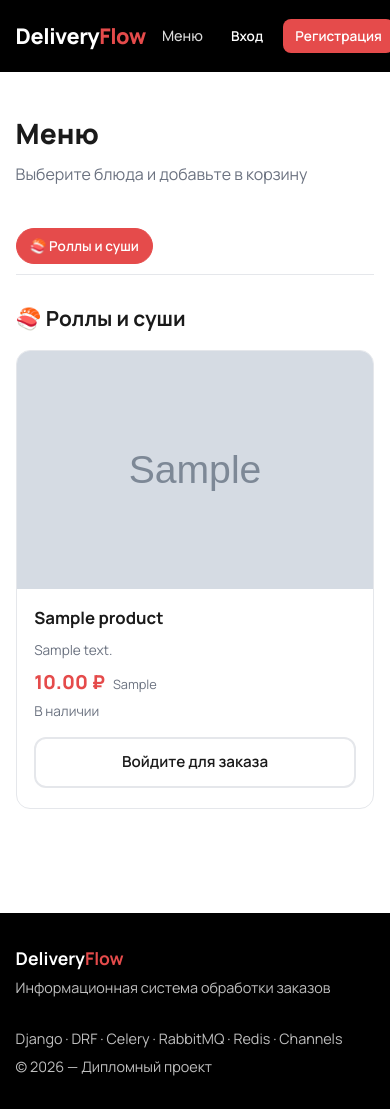
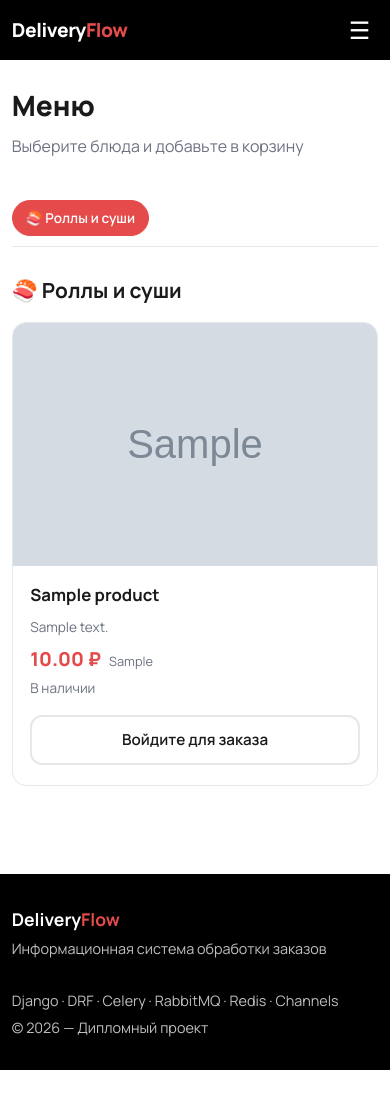
Before and after one commit to Swizerl/deliveryflow, a Django app: page /menu/ in a window 390 px wide. After the commit the page ends 1070 px from the top, so only its background shows below. Run offline with Django 5.2, Linux system fonts and the light colour scheme; tables that the repository leaves empty hold one stand-in row (values such as "Sample post"); grey boxes marked "Sample" are stand-in pictures; parts of the project's set-up code (start-up, migrations or seed data) failed here and were passed over.

Commit message:
Адаптивная вёрстка, обновления для деплоя

```diff
--- a/templates/base.html
+++ b/templates/base.html
@@ -309,16 +309,71 @@ tr:hover td { background: #fafafa; }
 .text-muted { color: var(--muted); }
 .mt-1 { margin-top: 1rem; } .mt-2 { margin-top: 2rem; }
 
+/* ── Mobile nav (бургер) ── */
+.nav-toggle { display: none; background: none; border: none; color: #fff; font-size: 1.5rem; line-height: 1; cursor: pointer; padding: .25rem .5rem; }
+.nav-auth { display: none; }
+
 /* ── Responsive ── */
-@media (max-width: 768px) {
+@media (max-width: 900px) {
+    .nav { gap: 1rem; font-size: .92rem; }
+}
+
+/* Точка переключения на мобильную раскладку (средний телефон и планшет в портрете) */
+@media (max-width: 820px) {
+    .header-inner { position: relative; gap: .5rem; min-height: 60px; }
+    .logo { font-size: 1.2rem; }
+    .nav-toggle { display: inline-flex; align-items: center; justify-content: center; }
+
+    /* Меню превращается в выпадающую панель под шапкой */
+    .nav {
+        position: absolute; top: 100%; left: 0; right: 0;
+        flex-direction: column; align-items: stretch; gap: 0;
+        background: var(--header);
+        border-top: 1px solid rgba(255,255,255,.12);
+        box-shadow: 0 14px 34px rgba(0,0,0,.4);
+        padding: .4rem 0 .8rem; display: none;
+    }
+    .nav.open { display: flex; }
+    .nav > a {
+        padding: .85rem 1.25rem; opacity: 1; width: 100%;
+        border-bottom: 1px solid rgba(255,255,255,.07);
+    }
+    .nav-cart { justify-content: space-between; }
+
+    /* Кнопки входа/выхода внутри мобильного меню */
+    .nav-auth { display: flex; flex-direction: column; gap: .5rem; padding: .85rem 1.25rem 0; }
+    .nav-auth .btn { width: 100%; }
+    .nav-auth .btn-ghost { border: 1px solid rgba(255,255,255,.3); }
+
+    /* В самой шапке кнопки входа/выхода прячем — они уехали в меню */
+    .header-actions .bar-auth { display: none; }
+
+    /* Раскладки в одну колонку */
     .cart-layout { grid-template-columns: 1fr; }
     .admin-layout { grid-template-columns: 1fr; }
     .timeline { flex-direction: column; }
-    .cart-item { grid-template-columns: 64px 1fr; }
     .footer-meta { text-align: left; }
+    .cart-summary { position: static; }
+
+    /* Колокольчик уведомлений не вылезает за экран */
+    .bell-dropdown { width: min(340px, calc(100vw - 24px)); }
+
+    /* Меньше воздуха на мобильном */
+    .page { padding: 1.5rem 0 3rem; }
+    .hero { padding: 3rem 0 2.5rem; }
+    .features { padding: 2.5rem 0; }
 }
-@media (max-width: 640px) {
-    .nav { gap: .75rem; font-size: .9rem; }
+
+/* Узкие телефоны */
+@media (max-width: 560px) {
+    .container { width: 94vw; }
+    .cart-item { grid-template-columns: 56px 1fr; row-gap: .5rem; }
+    .cart-item__remove { grid-row: 1; grid-column: 2; justify-self: end; }
+    .cart-item__qty { grid-column: 1 / -1; justify-content: flex-start; }
+    .order-track__status { flex-direction: column; align-items: flex-start; gap: .5rem; }
+    .form-card { padding: 1.5rem 1.25rem; }
+    .stats-grid { grid-template-columns: repeat(2, 1fr); }
+    .table-wrap { -webkit-overflow-scrolling: touch; }
 }
     </style>
     {% block extra_css %}{% endblock %}
@@ -327,7 +382,7 @@ tr:hover td { background: #fafafa; }
     <header class="site-header">
         <div class="container header-inner">
             <a href="{% url 'home' %}" class="logo">Delivery<span>Flow</span></a>
-            <nav class="nav">
+            <nav class="nav" id="site-nav">
                 <a href="{% url 'menu' %}">Меню</a>
                 {% if user.is_authenticated %}
                     <a href="{% url 'cart' %}" class="nav-cart">Корзина{% if cart_count %} <span class="badge">{{ cart_count }}</span>{% endif %}</a>
@@ -344,6 +399,15 @@ tr:hover td { background: #fafafa; }
                         <a href="{% url 'admin_analytics' %}">Аналитика</a>
                     {% endif %}
                 {% endif %}
+                <!-- Кнопки входа/выхода для мобильного меню (на десктопе скрыты) -->
+                <div class="nav-auth">
+                    {% if user.is_authenticated %}
+                        <a href="{% url 'logout_view' %}" class="btn btn-ghost btn-sm">Выход ({{ user.username }})</a>
+                    {% else %}
+                        <a href="{% url 'login_view' %}" class="btn btn-ghost btn-sm">Вход</a>
+                        <a href="{% url 'register_view' %}" class="btn btn-primary btn-sm">Регистрация</a>
+                    {% endif %}
+                </div>
             </nav>
             <div class="header-actions">
                 {% if user.is_authenticated %}
@@ -360,11 +424,16 @@ tr:hover td { background: #fafafa; }
                             <div class="bell-footer"><a href="{% url 'notifications_page' %}">Все уведомления</a></div>
                         </div>
                     </div>
-                    <a href="{% url 'logout_view' %}" class="btn btn-ghost btn-sm">Выход ({{ user.username }})</a>
+                    <span class="bar-auth">
+                        <a href="{% url 'logout_view' %}" class="btn btn-ghost btn-sm">Выход ({{ user.username }})</a>
+                    </span>
                 {% else %}
-                    <a href="{% url 'login_view' %}" class="btn btn-ghost btn-sm">Вход</a>
-                    <a href="{% url 'register_view' %}" class="btn btn-primary btn-sm">Регистрация</a>
+                    <span class="bar-auth">
+                        <a href="{% url 'login_view' %}" class="btn btn-ghost btn-sm">Вход</a>
+                        <a href="{% url 'register_view' %}" class="btn btn-primary btn-sm">Регистрация</a>
+                    </span>
                 {% endif %}
+                <button class="nav-toggle" id="nav-toggle" type="button" aria-label="Меню" aria-expanded="false">☰</button>
             </div>
         </div>
     </header>
@@ -394,6 +463,25 @@ tr:hover td { background: #fafafa; }
             </div>
         </div>
     </footer>
+    <script>
+    /* Мобильное меню (бургер) — работает для всех, в т.ч. неавторизованных */
+    (function(){
+        var t = document.getElementById('nav-toggle');
+        var n = document.getElementById('site-nav');
+        if(!t || !n) return;
+        function close(){ n.classList.remove('open'); t.setAttribute('aria-expanded','false'); t.textContent='☰'; }
+        t.addEventListener('click', function(e){
+            e.stopPropagation();
+            var open = n.classList.toggle('open');
+            t.setAttribute('aria-expanded', open ? 'true' : 'false');
+            t.textContent = open ? '✕' : '☰';
+        });
+        document.addEventListener('click', function(e){
+            if(n.classList.contains('open') && !n.contains(e.target) && e.target !== t) close();
+        });
+        n.addEventListener('click', function(e){ if(e.target.tagName === 'A') close(); });
+    })();
+    </script>
     {% if user.is_authenticated %}
     <script>
     (function(){
--- a/templates/menu.html
+++ b/templates/menu.html
@@ -39,8 +39,8 @@
     /* Чтобы заголовок категории не прятался под хедером и панелью при переходе */
     .cat-section { scroll-margin-top: 150px; }
 
-    @media (max-width: 640px) {
-        .cat-nav { top: 72px; }
+    @media (max-width: 820px) {
+        .cat-nav { top: 60px; }
         .cat-chip { font-size: .85rem; padding: .4rem .8rem; }
     }
 </style>
```
Also changed, not shown: 1 other file.
